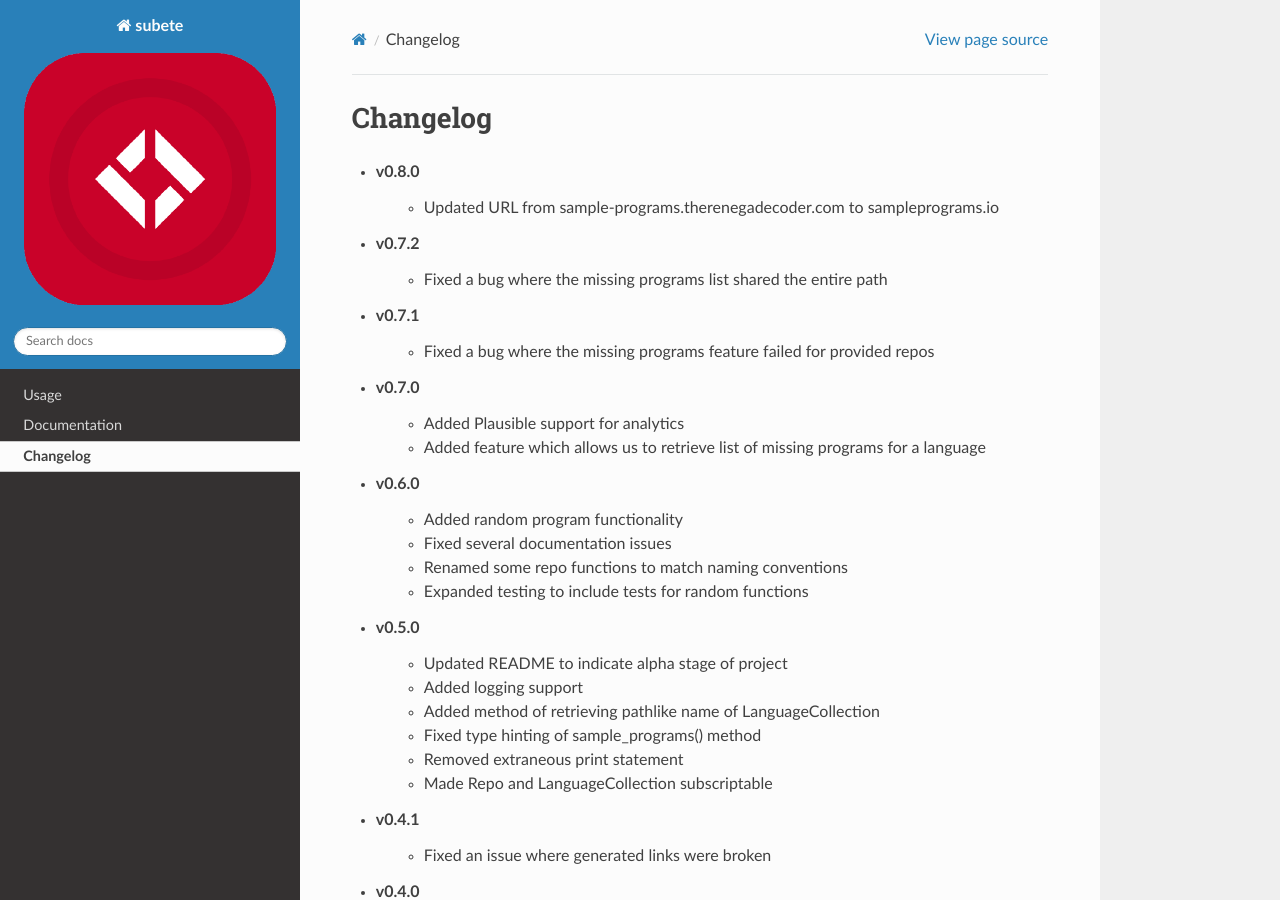
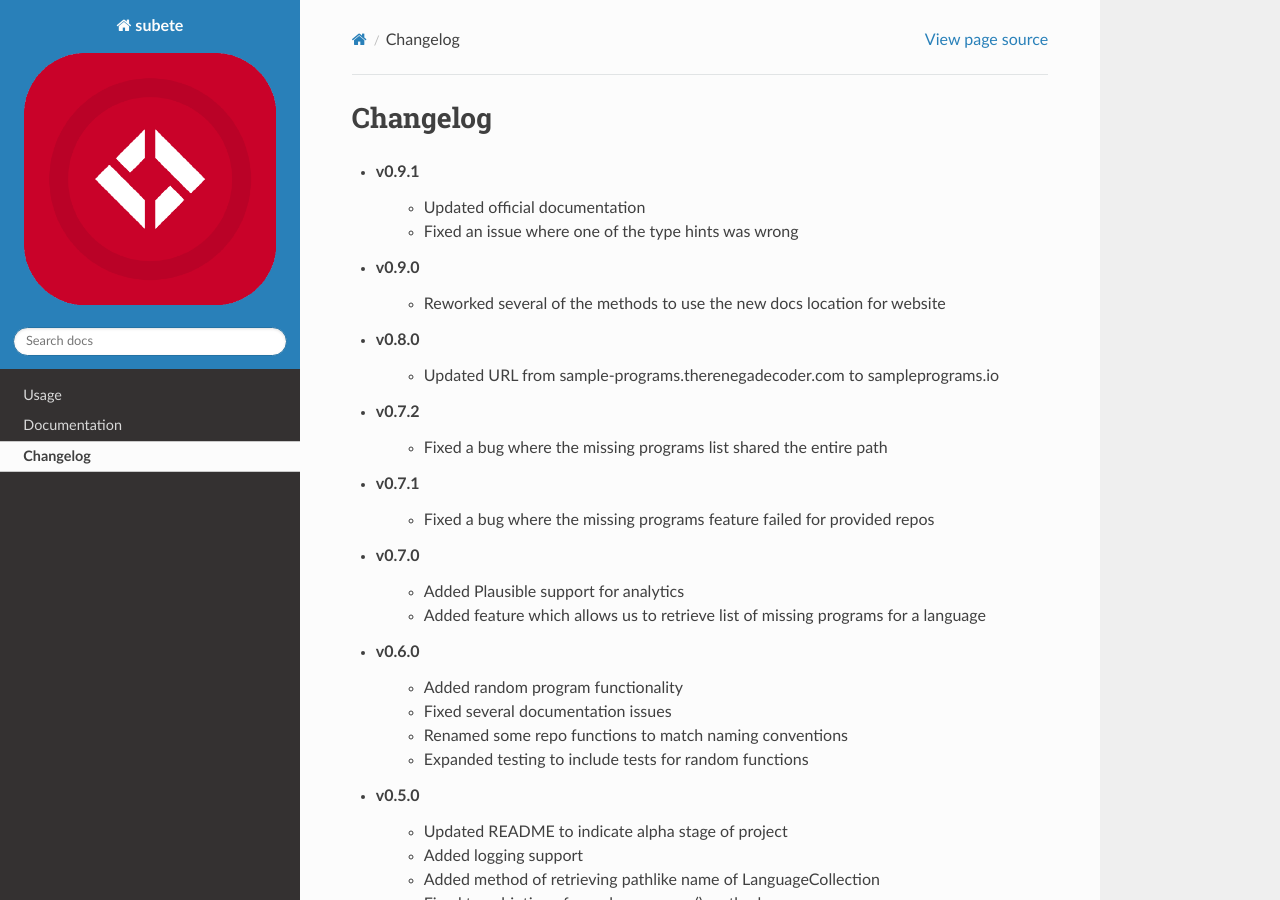
Before and after one commit to TheRenegadeCoder/subete, a Sphinx documentation site: the page built from docs/changelog.rst, in a window 1280 px wide and 900 px high. Built offline with Sphinx 7.4.7 and the Read the Docs theme 2.0.0, drawn with Linux system fonts in a browser that asks for light colours.

Commit message:
Updated changelog

```diff
--- a/docs/changelog.rst
+++ b/docs/changelog.rst
@@ -1,5 +1,12 @@
 Changelog
 =========
+
+* v0.9.1
+    * Updated official documentation
+    * Fixed an issue where one of the type hints was wrong
+
+* v0.9.0
+    * Reworked several of the methods to use the new docs location for website
 
 * v0.8.0
     * Updated URL from sample-programs.therenegadecoder.com to sampleprograms.io
```
